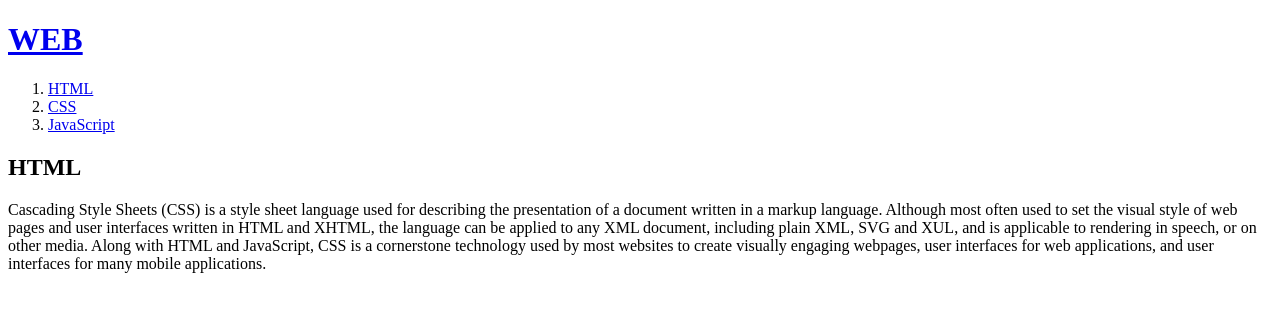
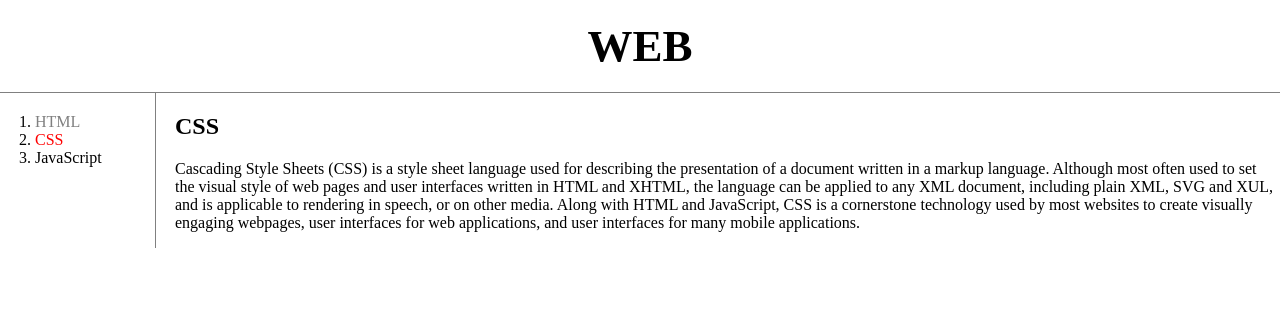
Before and after one commit to jipark96/html-css-js-practice, a plain HTML site: page 2.html in a window 1280 px wide. Drawn offline with Linux system fonts and the light colour scheme.

Commit message:
css 연습

```diff
--- a/2.html
+++ b/2.html
@@ -1,19 +1,24 @@
 <!DOCTYPE html>
 <html>
   <head>
-    <title>WEB-html</title>
+    <title>WEB-CSS</title>
     <meta charset="utf-8">
+    <link rel="stylesheet" href="style.css">
   </head>
   <body>
     <h1><a href="index.html">WEB</a></h1>
+    <div id="grid">
     <ol>
-      <li><a href="1.html">HTML</a></li>
-      <li><a href="2.html">CSS</a></li>
+      <li><a href="1.html" class="saw">HTML</a></li>
+      <li><a href="2.html" class="saw" id="active">CSS</a></li>
       <li><a href="3.html">JavaScript</a></li>
     </ol>
-    <h2>HTML</h2>
+    <div id="article">
+    <h2>CSS</h2>
     <p>
       Cascading Style Sheets (CSS) is a style sheet language used for describing the presentation of a document written in a markup language. Although most often used to set the visual style of web pages and user interfaces written in HTML and XHTML, the language can be applied to any XML document, including plain XML, SVG and XUL, and is applicable to rendering in speech, or on other media. Along with HTML and JavaScript, CSS is a cornerstone technology used by most websites to create visually engaging webpages, user interfaces for web applications, and user interfaces for many mobile applications.
     </p>
+  </div>
+</div>
   </body>
 </html>
--- /dev/null
+++ b/style.css
@@ -0,0 +1,36 @@
+body{
+  margin:0;
+}
+#active{
+  color:red;
+}
+.saw {
+  color:gray;
+}
+a {
+  color:black;
+  text-decoration: none;
+}
+h1 {
+  font-size:45px;
+  text-align: center;
+  border-bottom:1px solid gray;
+  margin:0;
+  padding:20px;
+}
+ol{
+  border-right:1px solid gray;
+  width:100px;
+  margin:0;
+  padding:20px;
+}
+#grid {
+  display:grid;
+  grid-template-columns: 150px 1fr;
+}
+#grid ol {
+  padding-left:35px;
+}
+#grid #article {
+  padding-left:25px;
+}
```
Also changed, not shown: 1.html (+5 -0 lines), 3.html (+6 -1 lines), index.html (+5 -0 lines).
